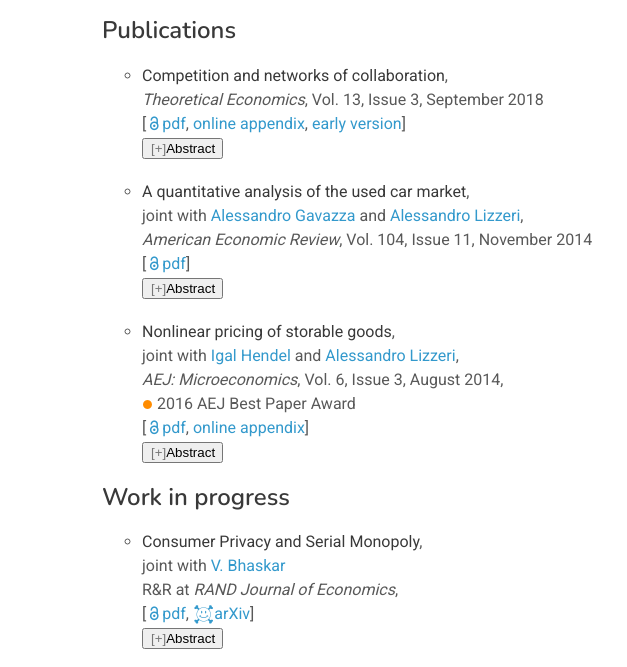
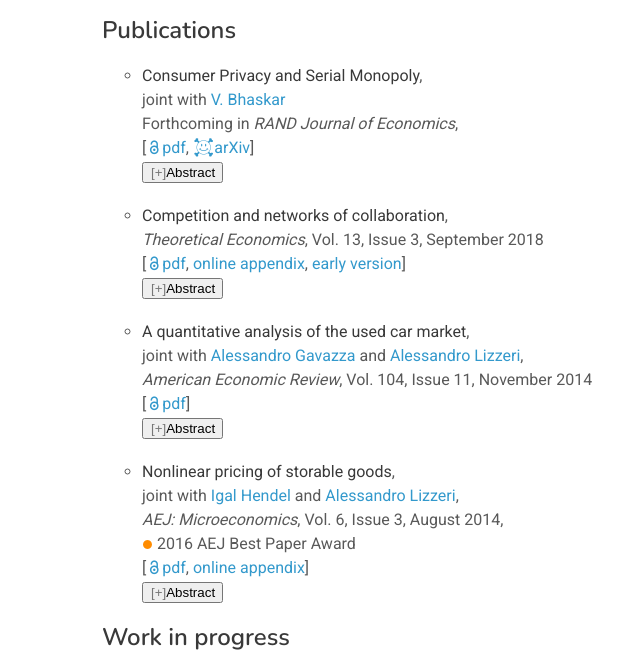
Before and after one commit to nroketskiy/nroketskiy.github.io, a plain HTML site: page index.html in a window 1280 px wide. Shown: the part 275-942 px from the top of the page, 468-1095 px from the left. Drawn offline with nearby package versions, Linux system fonts and the light colour scheme; files whose address does not match are found by name.

Commit message:
paper accepted!

```diff
--- a/index.html
+++ b/index.html
@@ -34,6 +34,23 @@
          </p>
          <h2>Publications</h2>
          <ul style="list-style-type:circle">
+
+           <li>
+             <p>
+               <span class="papertitle">Consumer Privacy and Serial Monopoly</span>,</br>
+               joint with <a HREF="https://sites.google.com/site/vbhaskarut/">V. Bhaskar</a></br>
+               Forthcoming in <span class="journaltitle">RAND Journal of Economics</span>,<br/>
+               [<a HREF="docs/serialm.pdf"><i class="ai ai-open-access ai-sm"></i>pdf</a>, <a HREF="https://arxiv.org/abs/1904.07644"><i class="ai ai-arxiv ai-lg"></i>arXiv</a>]
+           </br>
+           <button class="accordion">
+             Abstract
+           </button>
+           <div class="panel">
+              We examine the implications of consumer privacy when  preferences today depend upon past consumption choices, and consumers shop from different sellers in each period. Although consumers are ex ante identical, their initial consumption choices cannot be deterministic. Thus ex post heterogeneity in preferences arises endogenously. Consumer privacy improves social welfare, consumer surplus and the profits of the second-period seller, while reducing the profits of  the first period seller,  relative to the situation where consumption choices are observed by the later seller.
+            </div>
+             </p>
+           </li>
+
          <li>
          <p>
          <span class="papertitle">Competition and networks of collaboration</span>,<br/>
@@ -95,21 +112,14 @@
 
          <h2>Work in progress</h2>
          <ul style="list-style-type:circle">
-           <li>
+
+            <li>
              <p>
-               <span class="papertitle">Consumer Privacy and Serial Monopoly</span>,</br>
+               <span class="papertitle">Stores versus Storage</span>,</br>
                joint with <a HREF="https://sites.google.com/site/vbhaskarut/">V. Bhaskar</a></br>
-               R&R at <span class="journaltitle">RAND Journal of Economics</span>,<br/>
-               [<a HREF="docs/serialm.pdf"><i class="ai ai-open-access ai-sm"></i>pdf</a>, <a HREF="https://arxiv.org/abs/1904.07644"><i class="ai ai-arxiv ai-lg"></i>arXiv</a>]
-           </br>
-           <button class="accordion">
-             Abstract
-           </button>
-           <div class="panel">
-              We examine the implications of consumer privacy when  preferences today depend upon past consumption choices, and consumers shop from different sellers in each period. Although consumers are ex ante identical, their initial consumption choices cannot be deterministic. Thus ex post heterogeneity in preferences arises endogenously. Consumer privacy improves social welfare, consumer surplus and the profits of the second-period seller, while reducing the profits of  the first period seller,  relative to the situation where consumption choices are observed by the later seller.
-            </div>
              </p>
            </li>
+
            <li>
              <p>
                <span class="papertitle">Circles of trust</span>,</br>
```
Also changed, not shown: 3 other files.
